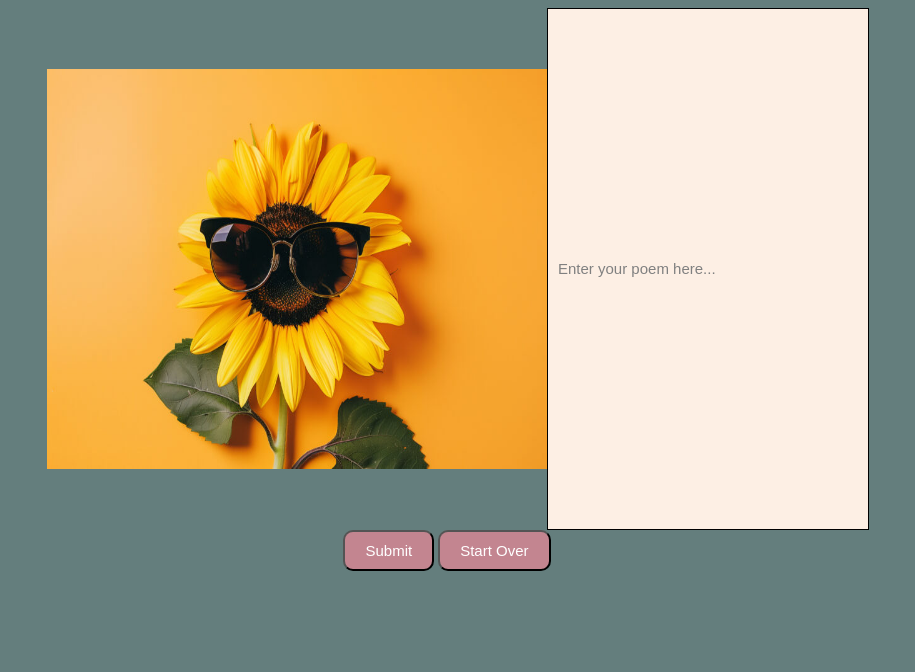
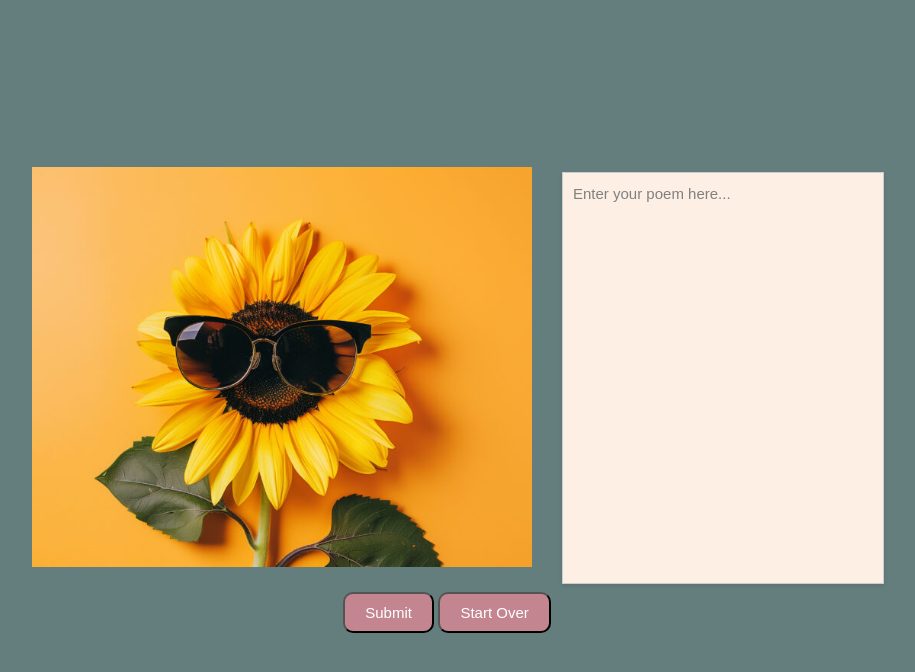
Before and after one commit to Hu-Maxwell/PoetRate, a plain HTML site: page frontend/start.html in a window 1280 px wide. Shown: the whole page, without its empty margins (193-1108 px from the left). Drawn offline with Linux system fonts and the light colour scheme.

Commit message:
edit css.start

```diff
--- a/frontend/start.css
+++ b/frontend/start.css
@@ -1,5 +1,8 @@
 body{
     background-color: #647E7D;
+    margin: 0;
+    padding: 0;
+    font-family: Arial, Helvetica, sans-serif;
 }
 
 .main-container{
@@ -7,31 +10,37 @@ body{
     display: flex;
     flex-direction: column;
     align-items: center;
+    justify-content: center;
+    min-height: 100vh;
 }
 
 
 #userpoeminput {
     width: 300px;
-    height: 500px;
-    display:flex;
-    align-items: flex-end;
+    height: 390px;
     background-color: #FDEFE4;
     color: black;
-    border: 1px solid black;
+    border: 1px solid #ccc;
     padding: 10px;
     caret-color: black;
     font-size: 16px;
-    line-height: 1.2;
+    line-height: 1.5;
+    box-shadow: 0 2px 4px rgba(0, 0, 0, 0.1);
     font-family: Arial, Helvetica, sans-serif;
+    transition: box-shadow 0.3 ease;
     justify-content: flex-start;
+    resize: none;
+    overflow-y: auto;
+}
+
+#userpoeminput:hover{
+    box-shadow: 0 4px 8px rgba(0, 0, 0, 0.2);
 }
 
 #userpoeminput::placeholder{
-    display: flex;
-    align-self: flex-start;
     color: gray;
     font-size: 15px;
-    line-height: 1.2;
+    line-height: 1.5;
     font-family: Arial, Helvetica, sans-serif;
 }
 
@@ -46,7 +55,10 @@ div.text_input{
 
 
 img.generated_image{
-    width: 500px; ;
+    width: 500px;
+    height: 400px;
+    object-fit: cover;
+    margin-bottom: 25px;
 }
 
 
@@ -54,6 +66,7 @@ img.generated_image{
     display:flex;
     justify-content: space-evenly;
     align-items: center;
+    gap: 30px;
 }
 
 button{
--- a/frontend/start.html
+++ b/frontend/start.html
@@ -16,7 +16,7 @@
         <img class="generated_image" src="sunflower.jpg" width="300" height="400">
         <div class="text_input">
             <!-- <label class="user_poem" for="userpoem">User's poem</label> -->
-            <input type="text" id="userpoeminput" placeholder="Enter your poem here..." />
+            <textarea type="text" id="userpoeminput" placeholder="Enter your poem here..." ></textarea>
         </div>
 
     </div>
```
